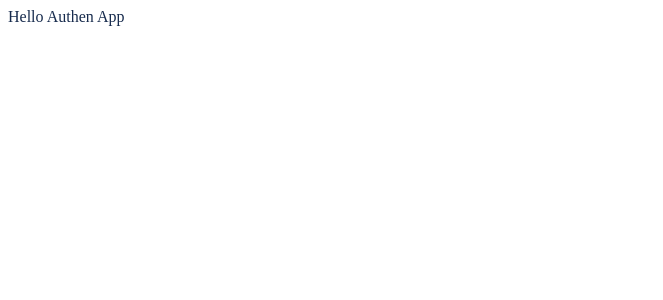
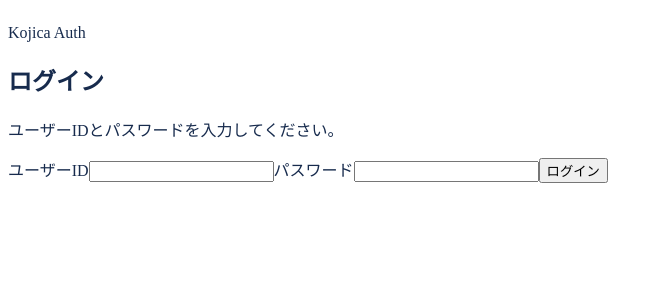
Before and after one commit to kojikoji-rrr/authen_web, an Angular app: page / in a window 1280 px wide. Shown: the top 300 px of the page, without its empty margins (0-663 px from the left). Built offline with nearby package versions, Linux system fonts and the light colour scheme; a web font is replaced by a local one.

Commit message:
ログインフォームを追加

```diff
--- a/src/app/authen/authen.component.html
+++ b/src/app/authen/authen.component.html
@@ -1,3 +1,51 @@
 <div class="app">
-  Hello Authen App
+  <main class="login-page" aria-labelledby="login-title">
+    <section class="login-card">
+      <div class="login-header">
+        <p class="login-eyebrow">Kojica Auth</p>
+        <h1 id="login-title">ログイン</h1>
+        <p class="login-description">ユーザーIDとパスワードを入力してください。</p>
+      </div>
+
+      <p *ngIf="redirect" class="redirect-notice">
+        ログイン後、要求元の画面へ移動します。
+      </p>
+
+      <form class="login-form" (ngSubmit)="login()">
+        <label class="form-field">
+          <span>ユーザーID</span>
+          <input
+            name="userId"
+            type="text"
+            [(ngModel)]="userId"
+            [disabled]="apiBusy()"
+            required
+          />
+        </label>
+
+        <label class="form-field">
+          <span>パスワード</span>
+          <input
+            name="credential"
+            [type]="credentialInputType"
+            [(ngModel)]="credential"
+            [disabled]="apiBusy()"
+            required
+          />
+        </label>
+
+        <p *ngIf="errorMessage" class="message message-error" role="alert">
+          {{ errorMessage }}
+        </p>
+
+        <p *ngIf="loginSucceeded" class="message message-success" role="status">
+          success.
+        </p>
+
+        <button class="login-button" type="submit" [disabled]="apiBusy()">
+          {{ apiBusy() ? 'ログイン中...' : 'ログイン' }}
+        </button>
+      </form>
+    </section>
+  </main>
 </div>
```
